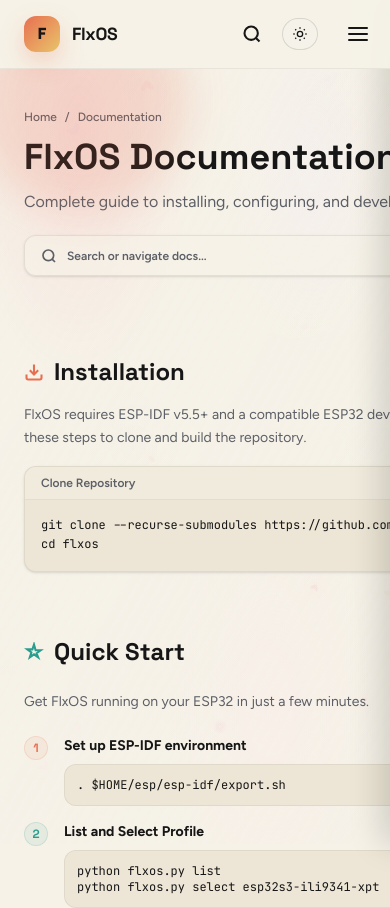
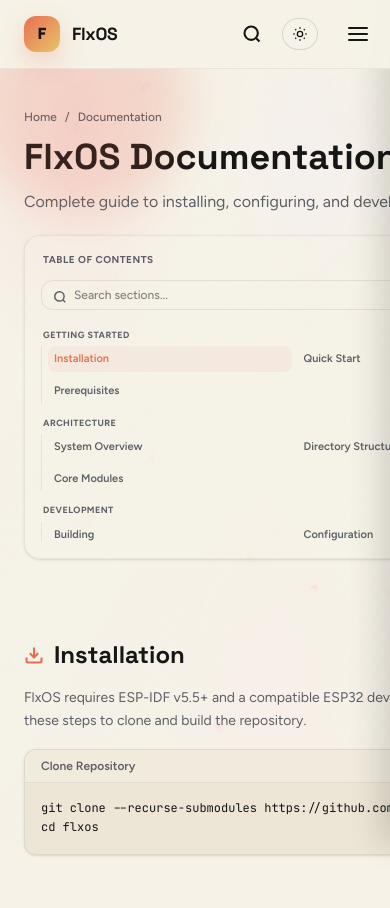
Before and after one commit to flxos-labs/flxos-labs-website, a Next.js app: page /docs in a window 390 px wide. Shown: the top 908 px of the page. Built offline with nearby package versions, Linux system fonts and the light colour scheme.

Commit message:
Replace mobile search trigger button with inline interactive Table of Contents

```diff
--- a/src/app/docs/DocsContent.tsx
+++ b/src/app/docs/DocsContent.tsx
@@ -175,22 +175,71 @@ export default function DocsContent() {
               Complete guide to installing, configuring, and developing with FlxOS.
             </p>
 
-            {/* Mobile search / navigation shortcut */}
-            <button
-              onClick={() => window.dispatchEvent(new CustomEvent("open-mobile-drawer"))}
-              className="w-full md:hidden flex items-center justify-between bg-[rgba(var(--surface-rgb),0.55)] border border-[color:var(--border-muted)] hover:border-[color:var(--accent)] transition-all rounded-xl py-2.5 px-4 text-xs font-semibold text-[color:var(--muted)] shadow-sm hover:shadow-md cursor-pointer text-left !mt-5"
-            >
-              <div className="flex items-center gap-2.5">
-                <svg className="w-4 h-4 text-[color:var(--muted)]" fill="none" stroke="currentColor" strokeWidth="2.5" viewBox="0 0 24 24">
-                  <circle cx="11" cy="11" r="8"/>
-                  <path d="m21 21-4.3-4.3"/>
-                </svg>
-                <span>Search or navigate docs...</span>
+            {/* Mobile search & inline navigation */}
+            <div className="w-full md:hidden space-y-3 bg-[rgba(var(--surface-rgb),0.35)] border border-[color:var(--border-faint)] rounded-2xl p-4 !mt-5 shadow-sm text-left">
+              <span className="text-[10px] uppercase tracking-wider font-bold text-[color:var(--muted)] block px-0.5">
+                Table of Contents
+              </span>
+
+              {/* Search Box */}
+              <div className="relative">
+                <span className="absolute left-3 top-2.5 text-[color:var(--muted)]">
+                  <svg className="w-3.5 h-3.5" fill="none" stroke="currentColor" strokeWidth="2.5" viewBox="0 0 24 24">
+                    <circle cx="11" cy="11" r="8"/>
+                    <path d="m21 21-4.3-4.3"/>
+                  </svg>
+                </span>
+                <input
+                  type="text"
+                  placeholder="Search sections..."
+                  value={searchQuery}
+                  onChange={(e) => setSearchQuery(e.target.value)}
+                  className="w-full bg-[rgba(var(--surface-rgb),0.5)] border border-[color:var(--border-muted)] rounded-xl py-1.5 pl-8 pr-7 text-xs focus:outline-none focus:ring-1 focus:ring-[color:var(--accent)] focus:border-[color:var(--accent)] font-medium"
+                />
+                {searchQuery && (
+                  <button
+                    onClick={() => setSearchQuery("")}
+                    className="absolute right-3 top-2 text-sm text-[color:var(--muted)] hover:text-[color:var(--ink)]"
+                    aria-label="Clear search"
+                  >
+                    ×
+                  </button>
+                )}
               </div>
-              <span className="text-[10px] bg-[color:var(--surface-2)] border border-[color:var(--border-faint)] rounded-lg py-0.5 px-2 font-mono text-[color:var(--muted)] font-semibold">
-                Menu
-              </span>
-            </button>
+
+              {/* List of sections */}
+              <div className="space-y-3 pt-1.5 max-h-[220px] overflow-y-auto pr-1">
+                {filteredSidebar.length > 0 ? (
+                  filteredSidebar.map((section, idx) => (
+                    <div key={idx} className="space-y-1">
+                      <span className="text-[9px] uppercase tracking-wider font-bold text-[color:var(--muted)] block px-0.5">
+                        {section.title}
+                      </span>
+                      <div className="grid grid-cols-2 gap-1.5 pl-1.5 border-l border-[color:var(--border-faint)]">
+                        {section.links.map((link) => {
+                          const isActive = activeSection === link.id;
+                          return (
+                            <button
+                              key={link.id}
+                              onClick={() => scrollTo(link.id)}
+                              className={`text-left py-1 px-1.5 text-[11px] font-semibold rounded-lg transition-all truncate ${
+                                isActive
+                                  ? "text-[color:var(--accent)] bg-[rgba(231,111,81,0.06)]"
+                                  : "text-[color:var(--muted)] hover:text-[color:var(--ink)] hover:bg-[rgba(var(--surface-rgb),0.8)]"
+                              }`}
+                            >
+                              {link.label}
+                            </button>
+                          );
+                        })}
+                      </div>
+                    </div>
+                  ))
+                ) : (
+                  <p className="text-xs text-[color:var(--muted)] italic px-0.5">No sections found.</p>
+                )}
+              </div>
+            </div>
           </header>
 
           {/* Section: Installation */}
--- a/src/components/Header.tsx
+++ b/src/components/Header.tsx
@@ -64,20 +64,6 @@ export default function Header() {
     };
   }, []);
 
-  // Listen to open mobile drawer event and focus the search input
-  useEffect(() => {
-    const handleOpenDrawer = () => {
-      setMobileMenuOpen(true);
-      setTimeout(() => {
-        const searchInput = document.getElementById("mobile-docs-search") as HTMLInputElement;
-        searchInput?.focus();
-      }, 150);
-    };
-    window.addEventListener("open-mobile-drawer", handleOpenDrawer);
-    return () => {
-      window.removeEventListener("open-mobile-drawer", handleOpenDrawer);
-    };
-  }, []);
 
   const handleDocsLinkClick = (id: string) => {
     setMobileMenuOpen(false);
```
